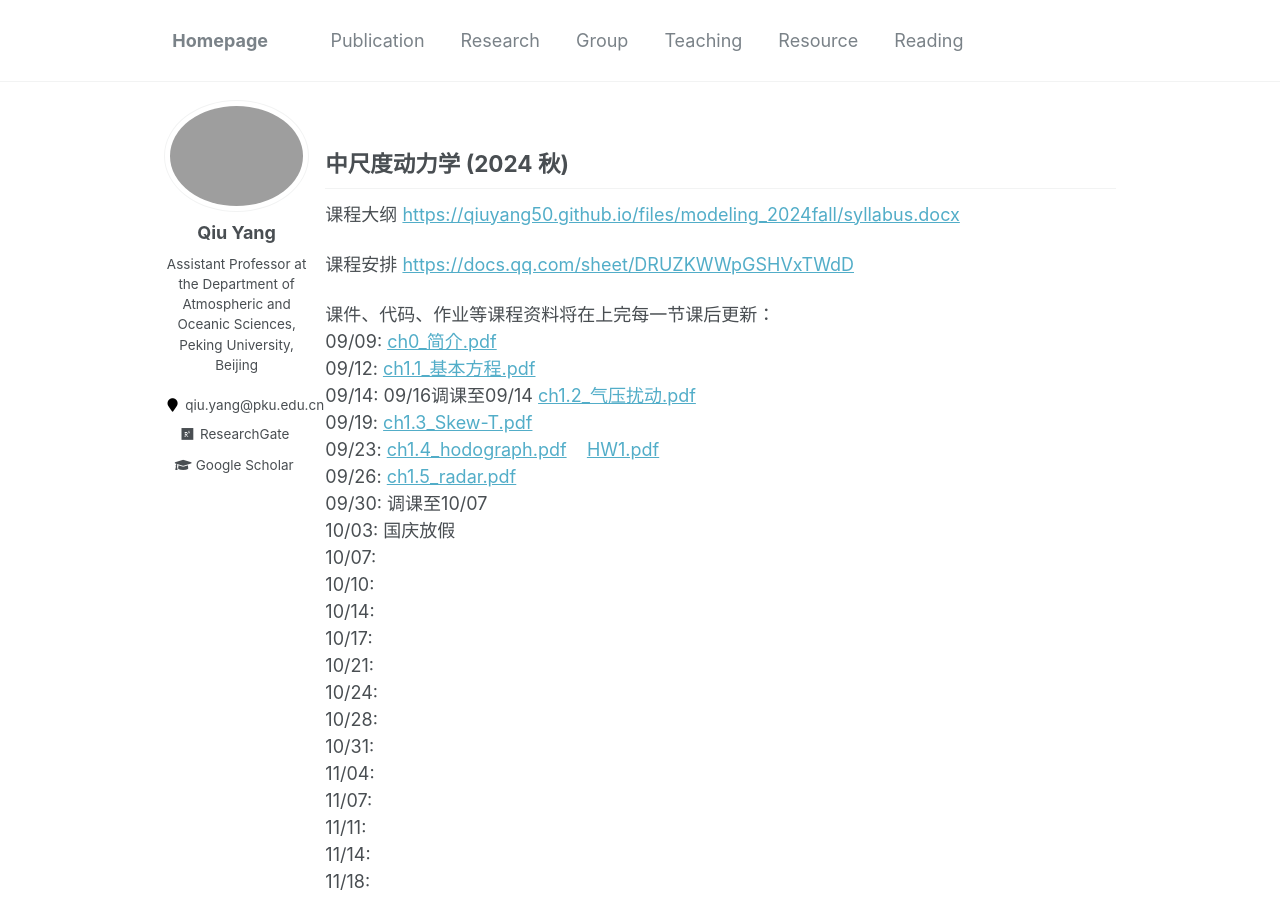
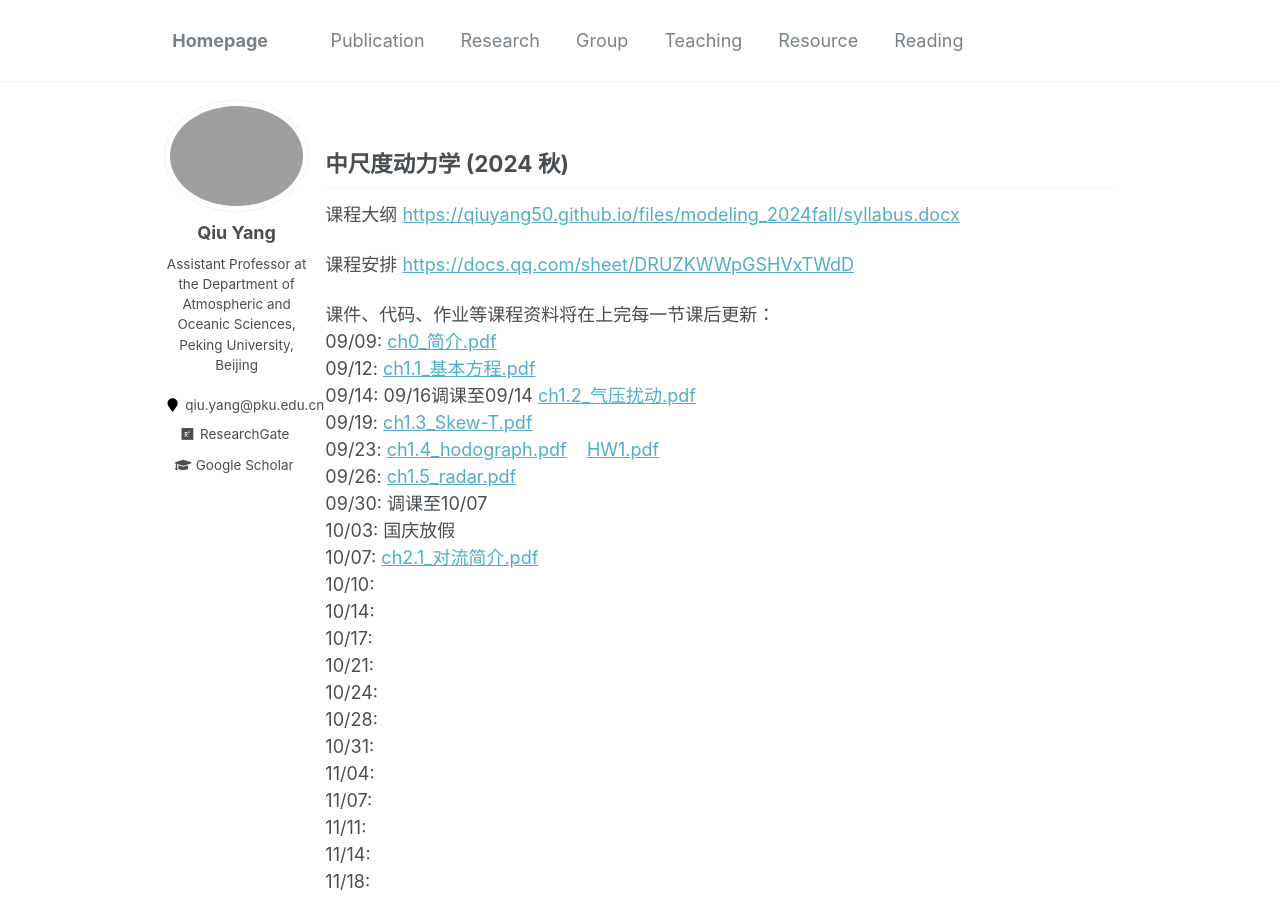
Before and after one commit to qiuyang50/qiuyang50.github.io, a Jekyll site: the page built from _pages/mesoscale_2024fall.md, in a window 1280 px wide and 900 px high. Built offline with Jekyll 4.4.1, drawn with Linux system fonts in a browser that asks for light colours.

Commit message:
Update mesoscale_2024fall.md

```diff
--- a/_pages/mesoscale_2024fall.md
+++ b/_pages/mesoscale_2024fall.md
@@ -19,7 +19,7 @@
 09/26: <a href="https://qiuyang50.github.io/files/mesoscale_2024fall/ch1.5_radar.pdf">ch1.5_radar.pdf</a>
 09/30: 调课至10/07
 10/03: 国庆放假
-10/07:
+10/07: <a href="https://qiuyang50.github.io/files/mesoscale_2024fall/ch2.1_对流简介.pdf">ch2.1_对流简介.pdf</a>
 10/10:
 10/14:
 10/17:
```
